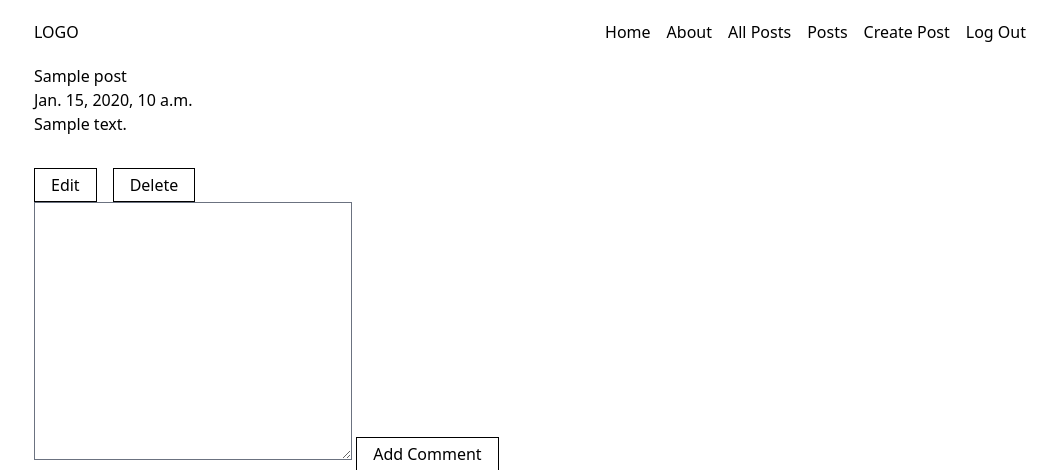
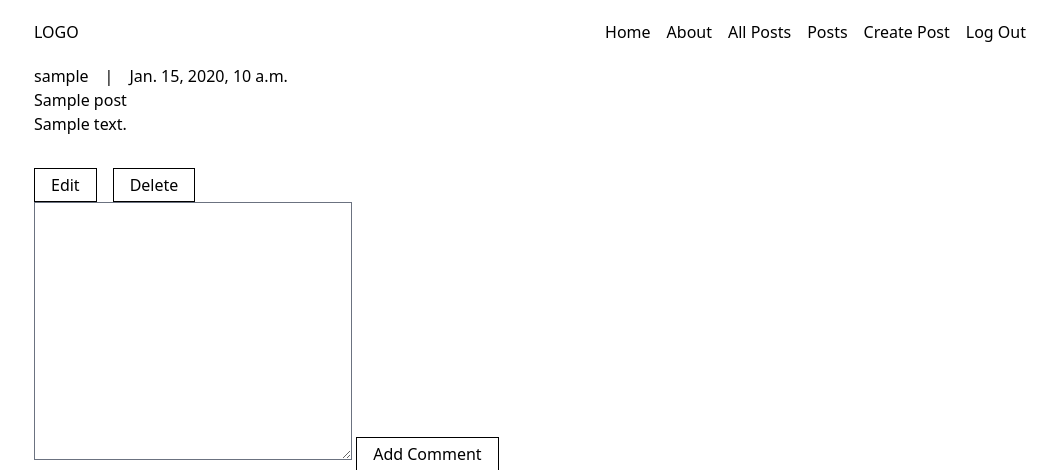
Before and after one commit to agviray/threadarium, a Django app: page /posts/1/ in a window 1280 px wide. Shown: the top 470 px of the page, without its empty margins (110-1167 px from the left). Run offline with Django 5.2, Linux system fonts and the light colour scheme; a user stored in the database is signed in; tables that the repository leaves empty hold one stand-in row (values such as "Sample post"); some libraries are stand-ins or nearby versions.

Commit message:
Update detail.html template structure

```diff
--- a/main_app/templates/posts/detail.html
+++ b/main_app/templates/posts/detail.html
@@ -2,8 +2,11 @@
 
 <div>
   <section>
+    <div class="flex flex gap-4">
+      <span class="inline-block">{{ post.user }}</span> |
+      <span class="inline-block">{{ post.created_on }}</span>
+    </div>
     <h2>{{ post.title }}</h2>
-    <span class="inline-block">{{ post.created_on }}</span>
     <p>{{ post.body }}</p>
     {% if request.user == post.user %}
     <div class="flex gap-4 pt-8">
--- a/theme/static/css/dist/styles.css
+++ b/theme/static/css/dist/styles.css
@@ -841,6 +841,10 @@ select {
   gap: 2rem;
 }
 
+.gap-12 {
+  gap: 3rem;
+}
+
 .border {
   border-width: 1px;
 }
```
